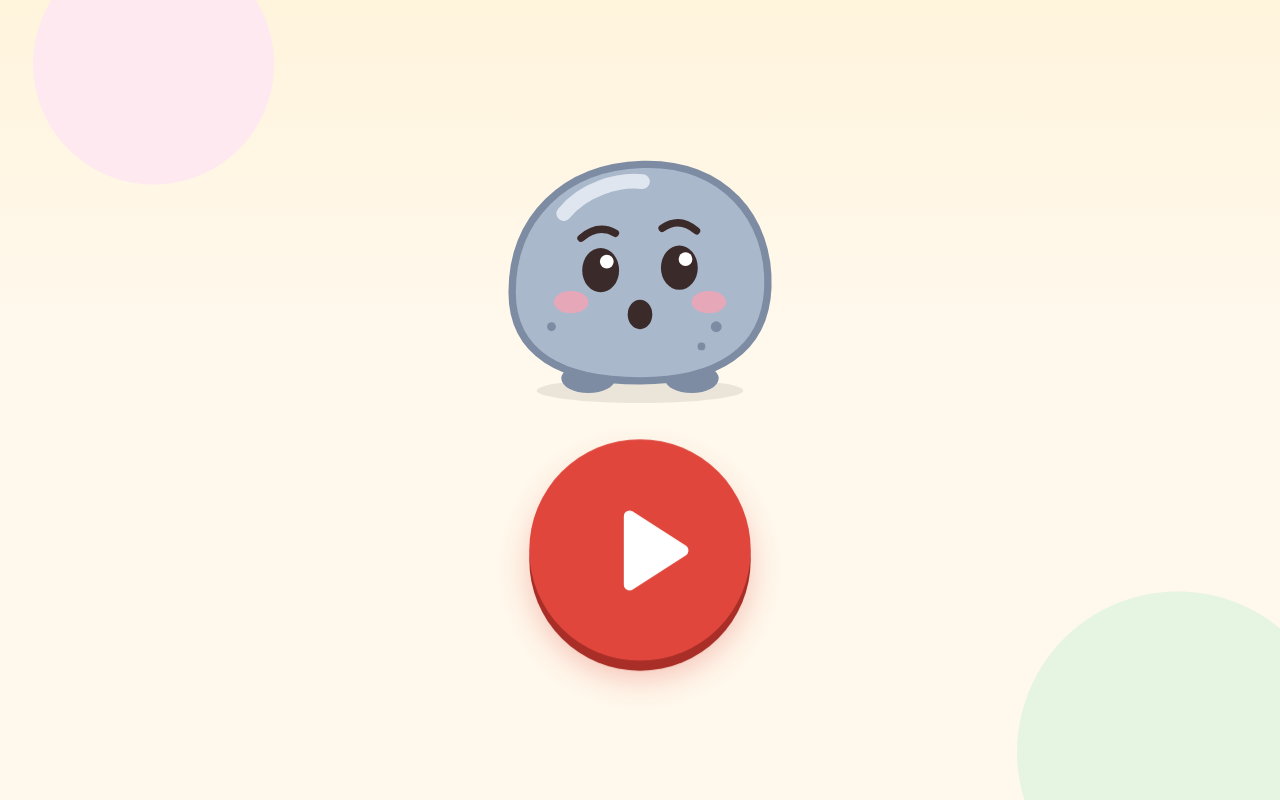
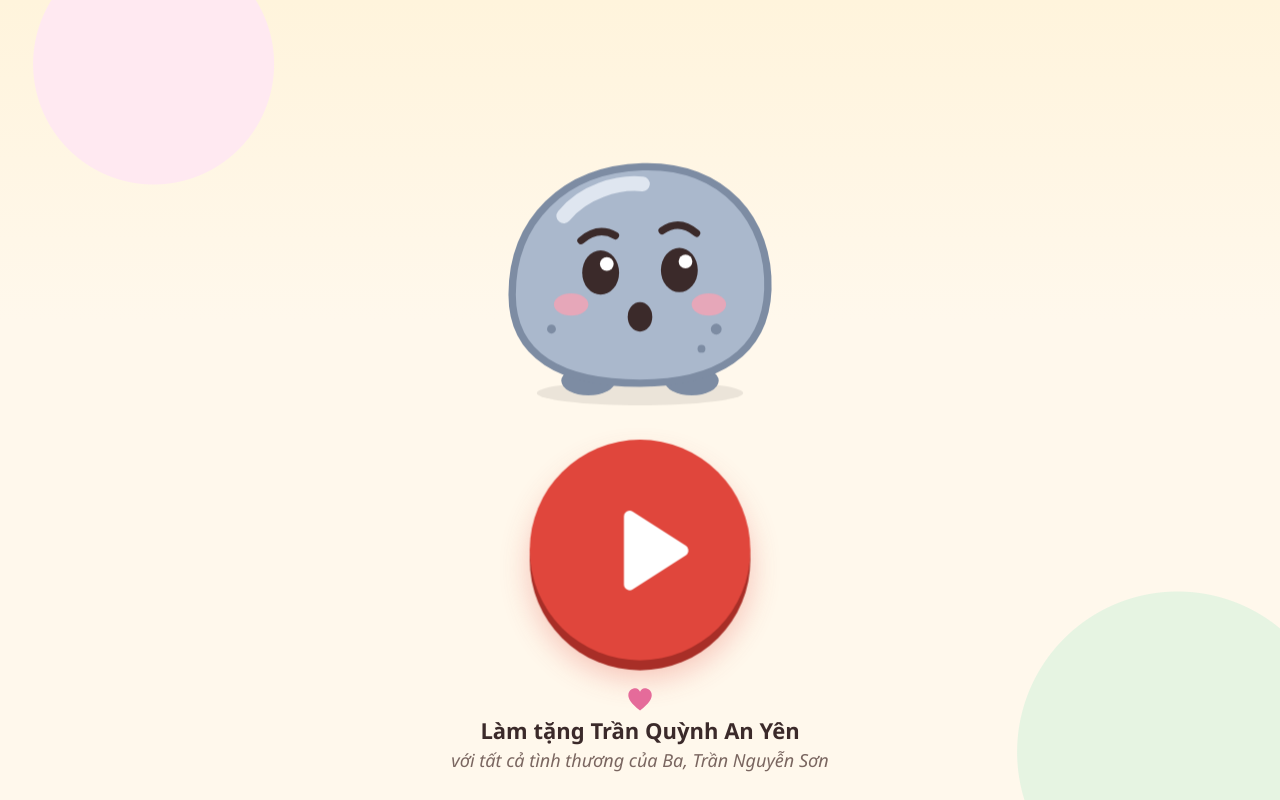
Before and after one commit to sntran/Coi-Ne, a website with bundled scripts: page index.html in a window 1280 px wide. Built offline with nearby package versions, Linux system fonts and the light colour scheme.

Commit message:
Add the dedication to Trần Quỳnh An Yên
"Built for Trần Quỳnh An Yên, with love from Dad, Trần Nguyễn Sơn."
The dedication shows with a small heart below the Play button on the
first screen, and at the top of the About page. It is also at the top
of the README. The voice does not speak it.

```diff
--- a/css/app.css
+++ b/css/app.css
@@ -129,6 +129,19 @@ svg { display: block; }
 }
 .play-btn .icon { width: 55%; height: 55%; margin-left: 8%; }
 .play-btn.is-pressed { transform: translateY(6px); box-shadow: 0 4px 0 #a82e27; }
+.dedication { margin: 0; display: flex; flex-direction: column; align-items: center; gap: 2px; text-align: center; color: var(--ink-soft); line-height: 1.35; }
+.dedication-heart { width: 22px; height: 22px; animation: breathe 2.4s ease-in-out infinite; }
+.dedication-heart svg { width: 100%; height: 100%; }
+.dedication-to { font-weight: 800; color: var(--ink); font-size: 17px; }
+.dedication-from { font-size: 15px; font-style: italic; }
+.start-dedication { position: absolute; left: 16px; right: 16px; bottom: calc(14px + var(--safe-bottom)); }
+.about-dedication { padding: 12px 16px; margin: 4px 0 8px; border-radius: 20px; background: #fff1f6; }
+@media (min-width: 700px) and (min-height: 700px) {
+  .start-dedication .dedication-heart { width: 28px; height: 28px; }
+  .start-dedication .dedication-to { font-size: 22px; }
+  .start-dedication .dedication-from { font-size: 18px; }
+  .start-dedication { bottom: calc(28px + var(--safe-bottom)); }
+}
 @media (max-height: 560px) and (orientation: landscape) {
   .start-screen { flex-direction: row; gap: 48px; }
   .start-soi { width: min(38vh, 240px); }
--- a/js/app.js
+++ b/js/app.js
@@ -3,7 +3,7 @@
 import { loadLanguages, setLang, t } from './core/i18n.js';
 import { initSpeech, setSpeechOptions, unlockSpeech, speak, stopSpeech, onCaption, waitForVoices } from './core/speech.js';
 import { unlockSound, sfx } from './core/sound.js';
-import { el, onTap, gameScreen, showCaption } from './core/ui.js';
+import { el, onTap, gameScreen, showCaption, dedication } from './core/ui.js';
 import { icons } from './core/icons.js';
 import { mascot } from './core/mascot.js';
 import { renderHome } from './core/home.js';
@@ -47,6 +47,7 @@ function showStart() {
   const start = el('div', { class: 'screen start-screen' }, [
     mascot('curious', 'start-soi'),
     play,
+    dedication('start-dedication'),
   ]);
   app.replaceChildren(start);
   const begin = () => {
--- a/js/core/settings.js
+++ b/js/core/settings.js
@@ -8,7 +8,7 @@ import {
 import { putClip, deleteClip } from './clips.js';
 import { canRecord, startRecording, releaseMicrophone } from './recorder.js';
 import { recordableGroups, clipId } from '../logic/recordings.js';
-import { el, onTap, iconButton, holdButton } from './ui.js';
+import { el, onTap, iconButton, holdButton, dedication } from './ui.js';
 import { icons } from './icons.js';
 import { getSettings, updateSettings, gameLevel, changeLevel, gameStars } from './state.js';
 import { MAX_LEVELS } from '../logic/progress.js';
@@ -304,6 +304,7 @@ async function renderAbout() {
   const list = el('div', { class: 'credits' }, [el('p', { text: t('about.loading') })]);
   const card = el('div', { class: 'settings-card about-card' }, [
     el('div', { class: 'set-head' }, [back, el('h2', { text: t('about.title') })]),
+    dedication('about-dedication'),
     el('p', { text: t('about.goal1') }),
     el('p', { text: t('about.goal2') }),
     el('p', { text: t('about.goal3') }),
--- a/js/core/ui.js
+++ b/js/core/ui.js
@@ -289,6 +289,17 @@ export function langName(lang) {
   return t(`settings.lang.${lang}`, undefined, getLang());
 }
 
+const HEART = `<svg viewBox="0 0 24 24" aria-hidden="true"><path d="M12 21 C4 15 2 11 2 8 C2 4 5 2 8 2 C10 2 11 3 12 5 C13 3 14 2 16 2 C19 2 22 4 22 8 C22 11 20 15 12 21 Z" fill="#e56b9a"/></svg>`;
+
+/** The dedication of Coi Nè: a small heart and two short lines. */
+export function dedication(className = '') {
+  return el('p', { class: `dedication ${className}` }, [
+    el('span', { class: 'dedication-heart', html: HEART }),
+    el('span', { class: 'dedication-to', text: t('dedication.to') }),
+    el('span', { class: 'dedication-from', text: t('dedication.from') }),
+  ]);
+}
+
 /** Open the current game again, for example after the level changes. */
 export function reloadGame() {
   window.dispatchEvent(new Event('coine:reload'));
--- a/js/logic/recordings.js
+++ b/js/logic/recordings.js
@@ -7,7 +7,7 @@ const NOT_SPOKEN = new Set([
   'letters.grid', 'taptamvong.hand', 'taptamvong.cup', 'soi.name', 'share.plate', 'share.hole', 'numbers.quickLook',
   'chichi.hand', 'nuna.leg', 'loco.stone', 'bitmat.field', 'rongran.friend', 'rongran.doctor',
 ]);
-const NOT_SPOKEN_PREFIXES = ['settings.', 'about.', 'app.', 'ui.', 'rec.'];
+const NOT_SPOKEN_PREFIXES = ['settings.', 'about.', 'app.', 'ui.', 'rec.', 'dedication.'];
 
 export const GROUPS = ['common', 'games', 'instructions', 'colors', 'numbers', 'letters', 'pictures', 'rhymes'];
 
--- a/lang/en.json
+++ b/lang/en.json
@@ -75,6 +75,8 @@
   "about.softwareText": "Tailwind CSS (MIT license). Twemoji: graphics CC BY 4.0, © Twitter, Inc and other contributors.",
   "about.privacy": "Privacy",
   "about.privacyText": "No ads, no data collection, no accounts. All data stays on this device.",
+  "dedication.to": "Built for Trần Quỳnh An Yên",
+  "dedication.from": "with love from Dad, Trần Nguyễn Sơn",
   "pic.fish": "fish",
   "pic.turtle": "turtle",
   "pic.snail": "snail",
--- a/lang/vi.json
+++ b/lang/vi.json
@@ -75,6 +75,8 @@
   "about.softwareText": "Tailwind CSS (giấy phép MIT). Twemoji: hình ảnh CC BY 4.0, © Twitter, Inc và những người đóng góp.",
   "about.privacy": "Riêng tư",
   "about.privacyText": "Không có quảng cáo, không thu thập dữ liệu, không tài khoản. Mọi thứ được lưu trên thiết bị này.",
+  "dedication.to": "Làm tặng Trần Quỳnh An Yên",
+  "dedication.from": "với tất cả tình thương của Ba, Trần Nguyễn Sơn",
   "pic.fish": "con cá",
   "pic.turtle": "con rùa",
   "pic.snail": "con ốc sên",
--- a/sw.js
+++ b/sw.js
@@ -2,7 +2,7 @@
 // so that the site works offline after the first visit.
 // Do not change the list by hand. Run: node tools/build-sw.js
 
-const VERSION = 'c213979ea329';
+const VERSION = '9094f20f867e';
 const CACHE = `coine-${VERSION}`;
 const TAILWIND_URL = 'https://cdn.jsdelivr.net/npm/@tailwindcss/browser@4.3.3/dist/index.global.js';
 
```
Also changed, not shown: tests/lang.test.js (+1 -1 lines), README.md.
